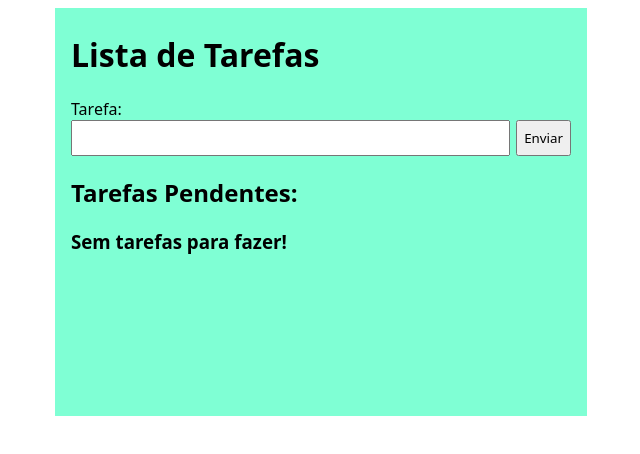
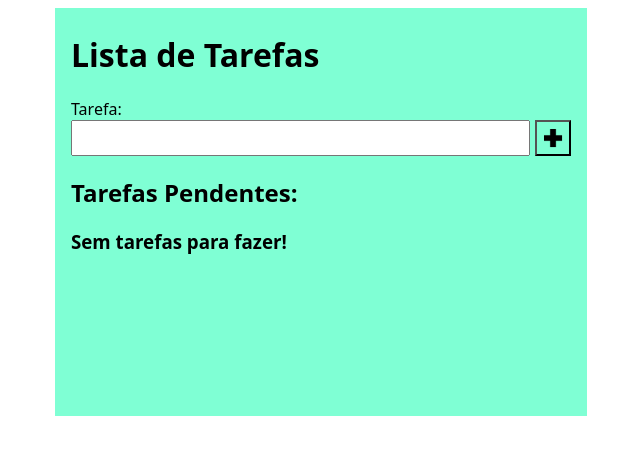
Before and after one commit to WendelSantosFS/React-Lista-de-Tarefas, a React (Vite) app: page / in a window 1280 px wide. Shown: the top 454 px of the page, without its empty margins (319-959 px from the left). Built offline with nearby package versions, Linux system fonts and the light colour scheme.

Commit message:
styling buttons with imgPNG

```diff
--- a/src/components/FormOne/index.jsx
+++ b/src/components/FormOne/index.jsx
@@ -17,11 +17,7 @@ export default function FormOne () {
         let array = localStorage.getItem('react-tasks')
         array = array ? JSON.parse(array): []
 
-        const principalDiv = document.getElementById('renderTasks')
-        console.log(currentBtn)
-
         const newVarValue = array.filter( (task) => task.id !== currentBtn)
-        console.log(newVarValue)
         localStorage.setItem('react-tasks', JSON.stringify(newVarValue));
 
         setArrayTasks(newVarValue)
@@ -36,9 +32,7 @@ export default function FormOne () {
         }
         arrayTasks.unshift(newTask)
 
-        console.log('nova tarefa')
         localStorage.setItem('react-tasks', JSON.stringify(arrayTasks))
-        console.log(arrayTasks)
         return setTasks('')
     }
 
@@ -60,7 +54,11 @@ export default function FormOne () {
                             value={tasks}
                             onChange={ (ev) => setTasks(ev.target.value)}
                         />
-                        <button type="submit">Enviar</button>
+
+                        <button type="submit">
+                            <img src="../../public/mais.png" alt=""/>
+                        </button>
+
                     </div>
 
                 </div>
@@ -73,14 +71,19 @@ export default function FormOne () {
                         <h3>Sem tarefas para fazer!</h3> :
                         arrayTasks.map( (result) => (
                             <div className={styles.divTasks} id={result.id} key={result.id}>
-                                <p className=''>{result.task}</p>
+                                <p>{result.task}</p>
 
-                                <button
-                                    type="button"
-                                    onClick={ DeleteTask }
-                                >X
-                                </button>
-                                <button type="button">ED</button>
+                                <i onClick={ DeleteTask }>
+                                    <img src="../../public/excluir.png" alt="Excluir tarefa" />
+                                </i>
+
+                                <i>
+                                    <img src="../../public/editar.png" alt="" />
+                                </i>
+
+                                <i>
+                                    <img src="../../public/completado.png" alt="" />
+                                </i>
                             </div>
                             )
                         )
@@ -103,4 +106,7 @@ export default function FormOne () {
     const [arrayTasks, setArrayTasks] = useState(
         arrayTasks = setArrayTasks(JSON.parse(arrayTasks)): []
     )
+
+
+
 */
--- a/src/components/FormOne/styles.module.css
+++ b/src/components/FormOne/styles.module.css
@@ -8,20 +8,33 @@
 }
 .inputTop  {
     display: flex;
-    gap: .4rem;
+    gap: .3rem;
 }
 .inputTop input[type="text"]  {
     width: 100%;
     height: 30px;
     font-size: 17px;
 }
+.inputTop button {
+    width: 36px;
+    height: 36px;
+    display: flex;
+    align-items: center;
+    justify-content: center;
+    background-color: transparent;
+}
+.inputTop button img {
+    width: 42px;
+    height: 42px;
+}
 
-.completed {
+.paragraph {
     text-decoration: line-through;
 }
 .divTasks {
     display: flex;
     align-items: center;
+    justify-content: center;
     font-size: 1.1rem;
     gap: 3px;
     padding: 0 3px 0 3px;
@@ -32,7 +45,10 @@
     width: 100%;
     line-height: 18px;
 }
-.divTasks button {
-    width: 30px;
-    height: 30px;
+.divTasks i img {
+    width: 25px;
+    height: 25px;
+    padding: 3px;
+    border-radius: 5px;
+    border: 1px solid #675d5d;
 }
```
Also changed, not shown: src/hooks/useFunctionsBtn.js (deleted, +0 -18 lines), public/completado.png (added).
